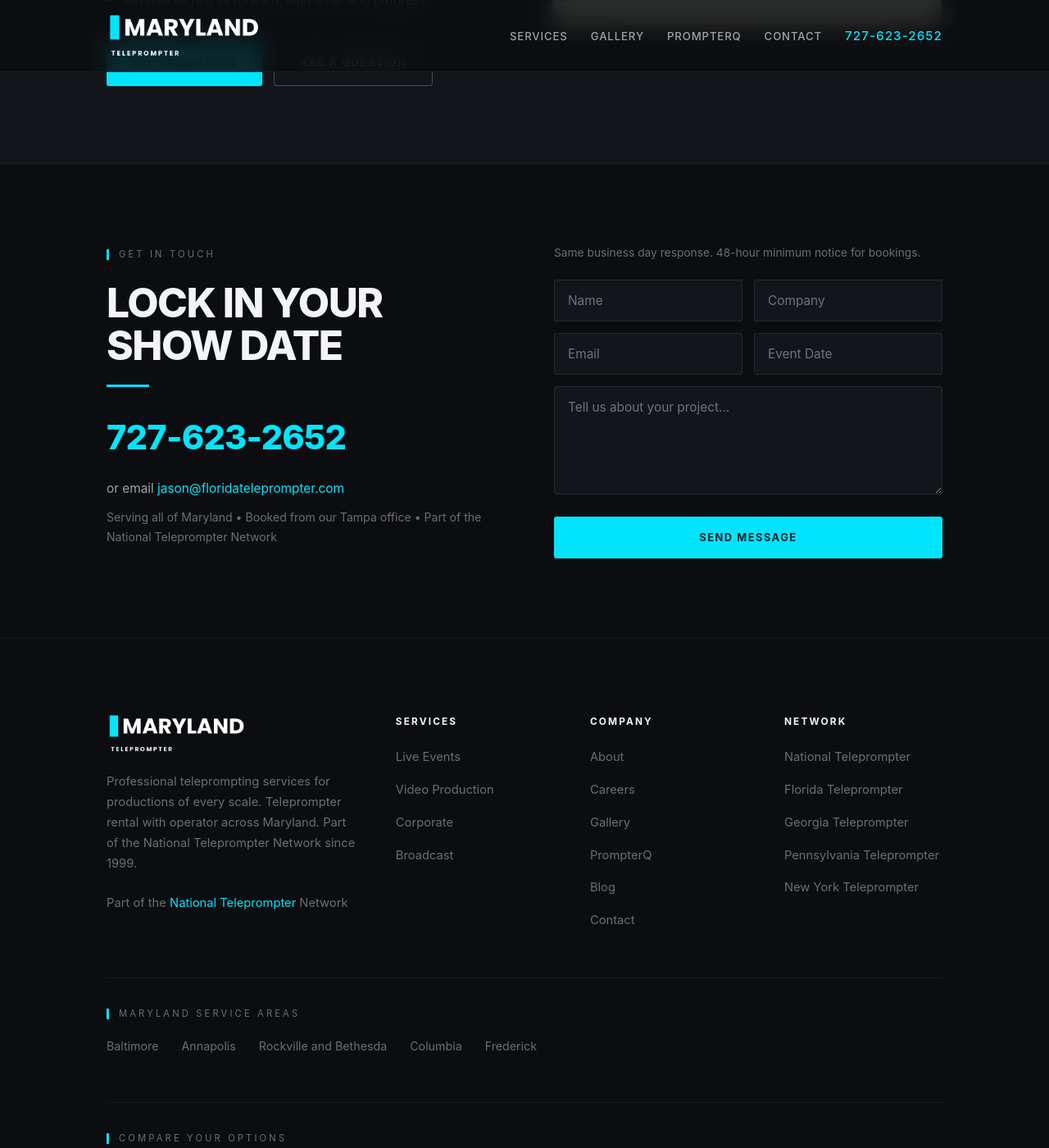
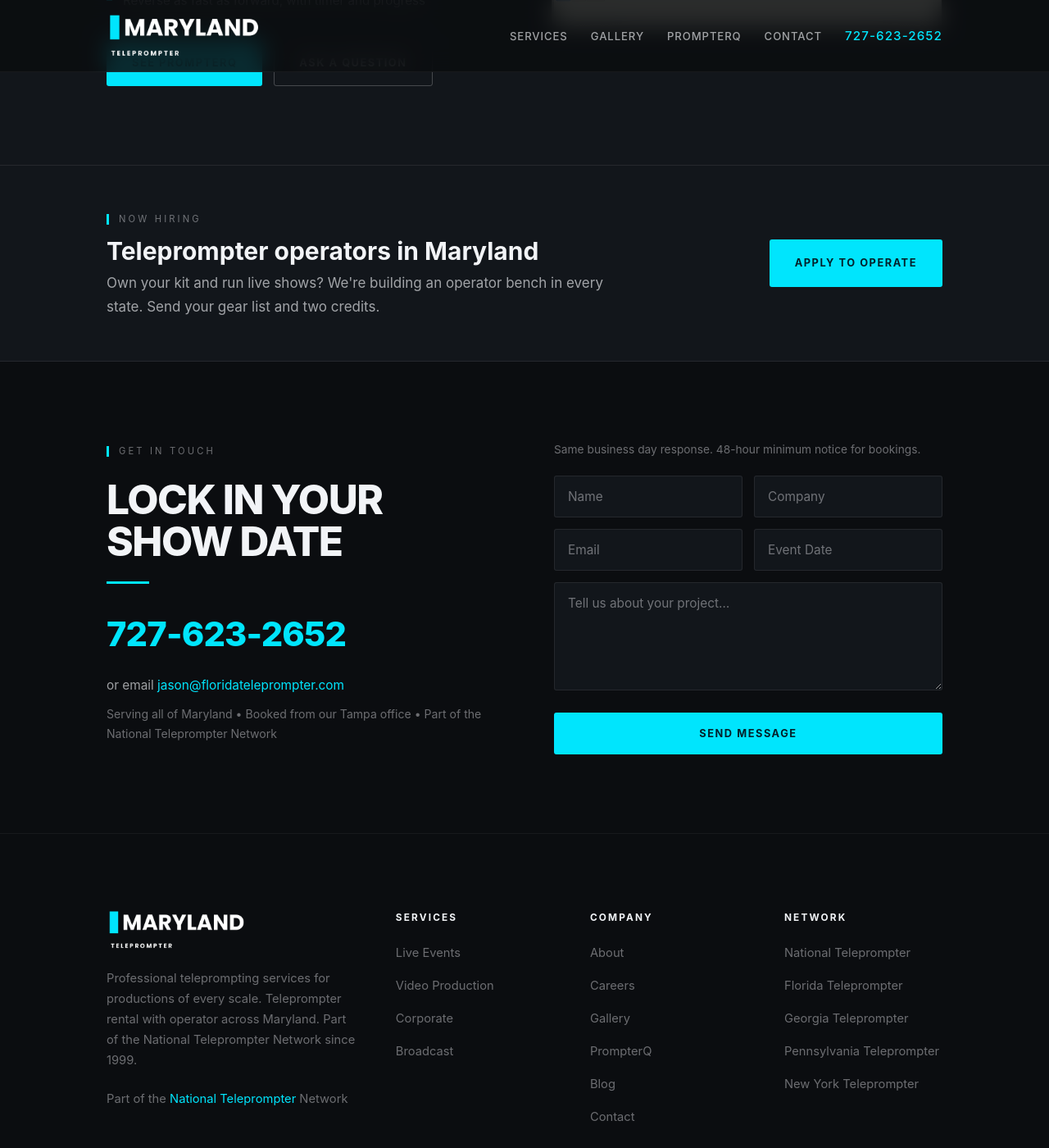
Before and after one commit to jasproj/marylandteleprompter, a Jekyll site: the page index.html, which Jekyll copies as it is, in a window 1280 px wide and 1400 px high, scrolled down 6080 px. Shown: the whole window at 82% size. Built offline with Jekyll 4.4.1, drawn with Linux system fonts in a browser that asks for light colours.

Commit message:
feat: "Now Hiring Operators" band above the contact section
A visible operator-recruiting callout on the home page. Until now the only
path to the application form was a footer link. The band names the state,
says what we want (own kit, live-show experience, gear list + two credits)
and sends applicants to the existing careers page. Styled with the site's
own CSS variables; no new colors, fonts or scripts. Verified at 1280 and
390 wide.

Co-Authored-By: Claude Fable 5.1 <noreply@anthropic.com>
Claude-Session: https://claude.ai/code/session_01SW4oYwAA8ZEcmkVZYUBX96

```diff
--- a/index.html
+++ b/index.html
@@ -452,6 +452,13 @@
             html { scroll-behavior: auto; }
             * { transition: none !important; animation: none !important; }
         }
+
+        /* Hiring band */
+        .hiring { padding: clamp(36px, 4vw, 56px) 0; background: var(--surface); border-top: 1px solid var(--line); border-bottom: 1px solid var(--line); }
+        .hiring-wrap { display: flex; align-items: center; justify-content: space-between; gap: 28px; flex-wrap: wrap; }
+        .hiring-title { font-size: clamp(22px, 2.6vw, 30px); line-height: 1.15; margin: 6px 0 8px; }
+        .hiring-text { color: var(--text-dim); margin: 0; max-width: 60ch; }
+        .hiring .btn { white-space: nowrap; }
     </style>
 </head>
 <body>
@@ -683,6 +690,18 @@
         </div>
     </section>
 
+        <!-- Hiring -->
+    <section class="hiring" id="hiring" aria-label="Now hiring teleprompter operators">
+        <div class="wrap hiring-wrap">
+            <div>
+                <span class="eyebrow">Now Hiring</span>
+                <h2 class="hiring-title">Teleprompter operators in Maryland</h2>
+                <p class="hiring-text">Own your kit and run live shows? We're building an operator bench in every state. Send your gear list and two credits.</p>
+            </div>
+            <a href="careers.html" class="btn btn-primary">Apply to operate</a>
+        </div>
+    </section>
+
     <!-- Contact -->
     <section class="contact" id="contact">
         <div class="wrap">
```
